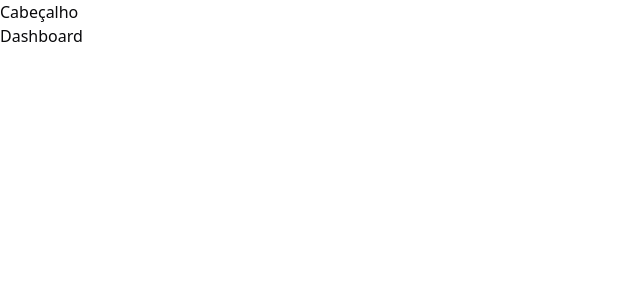
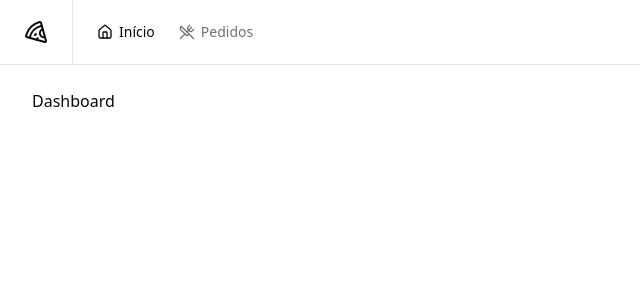
Before and after one commit to oecarvalho/pizza-shop-rocket, a React app: page / in a window 1280 px wide. Shown: the top 300 px of the page, without its empty margins (0-640 px from the left). Built offline with nearby package versions, Linux system fonts and the light colour scheme; the HTML template or start-up script is replaced by a standard one.

Commit message:
Criando cabeçalho

```diff
--- a/package.json
+++ b/package.json
@@ -11,6 +11,7 @@
   "dependencies": {
     "@hookform/resolvers": "^5.2.2",
     "@radix-ui/react-label": "^2.1.7",
+    "@radix-ui/react-separator": "^1.1.7",
     "@radix-ui/react-slot": "^1.2.3",
     "@tailwindcss/vite": "^4.1.13",
     "class-variance-authority": "^0.7.1",
--- a/src/_layouts/app.tsx
+++ b/src/_layouts/app.tsx
@@ -1,10 +1,12 @@
+import { Header } from "@/components/header";
 import { Outlet } from "react-router-dom";
 
 export function AppLayout(){
     return(
-        <div>
-            <h1>Cabeçalho</h1>
-            <div>
+        <div className="flex min-h-screen flex-col antialiased">
+            <Header/>
+
+            <div className="flex flex-1 flex-col gap-4 p-8 pt-6">
                 <Outlet/>
             </div>
         </div>
--- a/src/_layouts/auth.tsx
+++ b/src/_layouts/auth.tsx
@@ -4,7 +4,7 @@ import { Pizza } from "lucide-react";
 
 export function AuthLayout(){
     return(
-        <div className="min-h-screen grid grid-cols-2">
+        <div className="min-h-screen grid grid-cols-2 antialiased">
             <div className="h-full border-r border-foreground/5 bg-muted p-10 text-muted-foreground flex flex-col justify-between">
                 <div className="flex items-center gap-3 text-lg font-medium text-foreground">
                     <Pizza className="h-5 w-5"/>
--- /dev/null
+++ b/src/components/header.tsx
@@ -0,0 +1,27 @@
+import { Home, Pizza, UtensilsCrossed } from "lucide-react";
+import {Separator} from './ui/separator'
+import { Link } from "react-router-dom";
+import { NavLink } from "./nav-link";
+export function Header(){
+    return(
+        <div className="border-b">
+            <div className="flex h-16 items-center gap-6 px-6">
+                <Pizza className="h-6 2-6" />
+
+                <Separator orientation="vertical" className="h-6"/>
+
+                <nav className="flex items-center space-x-4 lg:space-x-6">
+                    <NavLink to='/'>
+                        <Home className="h-4 w-4"/>
+                        Início
+                    </NavLink>
+
+                    <NavLink to='/orders'>
+                        <UtensilsCrossed className="h-4 w-4"/>
+                        Pedidos
+                    </NavLink>
+                </nav>
+            </div>
+        </div>
+    )
+}
--- /dev/null
+++ b/src/components/nav-link.tsx
@@ -0,0 +1,15 @@
+import { Link, useLocation, type LinkProps } from "react-router-dom";
+
+export interface NavLinkProps extends LinkProps{}
+
+export function NavLink(props: NavLinkProps){
+    const {pathname} = useLocation()
+
+    return(
+        <Link
+            data-current={pathname === props.to}
+            className="flex items-center gap-1.5 text-sm font-medium text-muted-foreground hover:text-foreground data-[current=true]:text-foreground"
+            {...props}
+        />
+    )
+}
--- /dev/null
+++ b/src/components/ui/separator.tsx
@@ -0,0 +1,26 @@
+import * as React from "react"
+import * as SeparatorPrimitive from "@radix-ui/react-separator"
+
+import { cn } from "@/lib/utils"
+
+function Separator({
+  className,
+  orientation = "horizontal",
+  decorative = true,
+  ...props
+}: React.ComponentProps<typeof SeparatorPrimitive.Root>) {
+  return (
+    <SeparatorPrimitive.Root
+      data-slot="separator"
+      decorative={decorative}
+      orientation={orientation}
+      className={cn(
+        "bg-border shrink-0 data-[orientation=horizontal]:h-px data-[orientation=horizontal]:w-full data-[orientation=vertical]:h-full data-[orientation=vertical]:w-px",
+        className
+      )}
+      {...props}
+    />
+  )
+}
+
+export { Separator }
```
Also changed, not shown: 1 other file (tests, documents, lock files or other folders).
